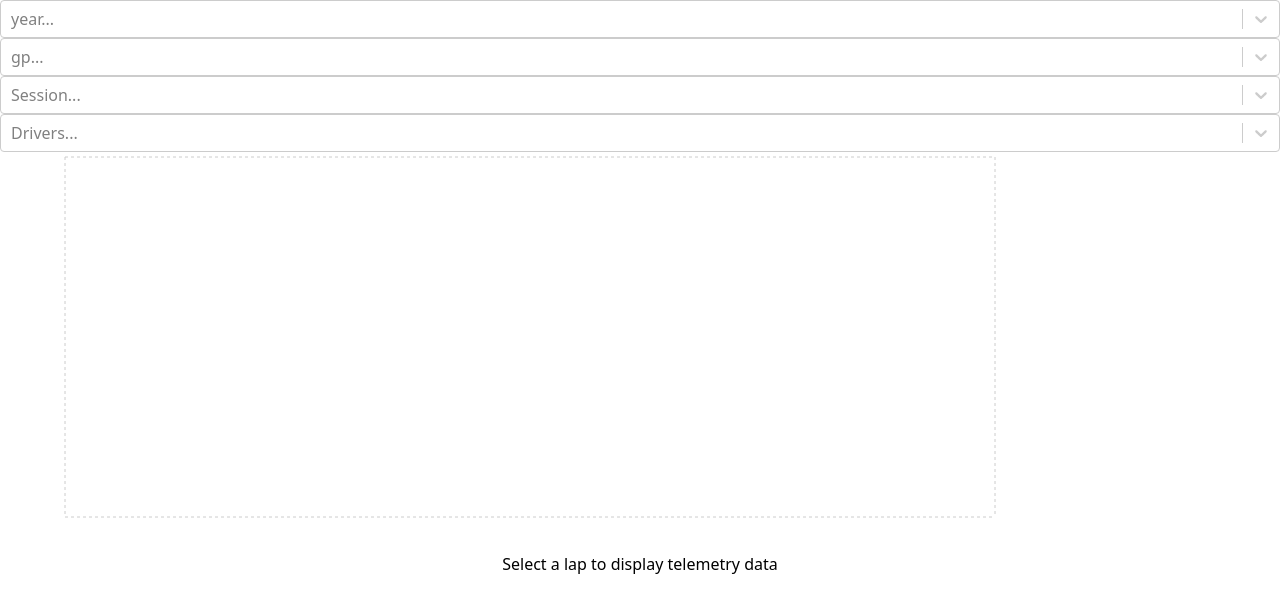
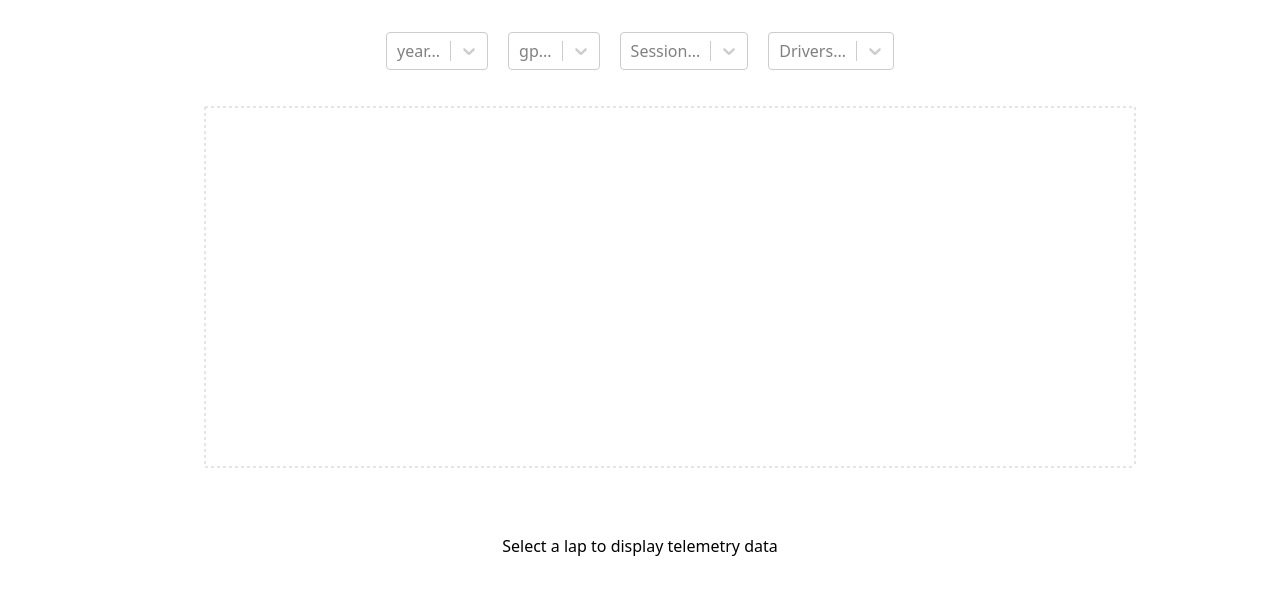
Before and after one commit to WeikeShi0730/f1-nerds-next, a Next.js app: page / in a window 1280 px wide. Shown: the top 612 px of the page. Built offline with nearby package versions, Linux system fonts and the light colour scheme.

Commit message:
added some css

```diff
--- a/components/lap-chart-graph.component.jsx
+++ b/components/lap-chart-graph.component.jsx
@@ -40,7 +40,7 @@ const LapChartGraph = ({ sessionData }) => {
   }, [sessionData]);
 
   return (
-    <div>
+    <div className="flex justify-center m-8">
       <LineChart width={1000} height={400} data={data ? data : []}>
         <CartesianGrid strokeDasharray="3 3" />
         <XAxis dataKey="lapNumber">
--- a/components/lap-chart.component.jsx
+++ b/components/lap-chart.component.jsx
@@ -8,16 +8,8 @@ const LapChartGraph = dynamic(() => import("./lap-chart-graph.component"), {
 import { server, years } from "../config";
 
 const LapChart = () => {
-  const {
-    year,
-    gp,
-    session,
-    driver,
-    setYear,
-    setGp,
-    setSession,
-    setDriver,
-  } = useContext(SelctionsContext);
+  const { year, gp, session, driver, setYear, setGp, setSession, setDriver } =
+    useContext(SelctionsContext);
 
   //********* states for fetched data *********/
   const [round, setRound] = useState();
@@ -79,6 +71,7 @@ const LapChart = () => {
       const res = await fetch(
         `${server}/api/year/${year}/weekend/${gp}/session/${session}/driver/${driver}`
       );
+
       const json = await res.json();
       const sessionData = json;
       setSessionData(sessionData);
@@ -124,7 +117,7 @@ const LapChart = () => {
 
   return (
     <>
-      <div>
+      <div className="flex m-8 justify-center space-x-5">
         <Select
           instanceId="year"
           value={year}
--- a/components/telemetry.component.jsx
+++ b/components/telemetry.component.jsx
@@ -44,13 +44,12 @@ const Telemetry = () => {
   }, [year, gp, session, driver, lap, condition]);
 
   return (
-    <div>
+    <div className="flex flex-col justify-center items-center m-8">
       <div>
-        <p className="text-center">
         {condition ? `${year.value} - ${gp.value} - ${session.value} - ${driver.value} - ${lap}` : "Select a lap to display telemetry data"}
-        </p>
       </div>
-      <TelemetryGraph telemetryData={telemetryData} />
+      <div>
+      <TelemetryGraph telemetryData={telemetryData} /></div>
     </div>
   );
 };
--- a/package.json
+++ b/package.json
@@ -12,7 +12,8 @@
     "react": "17.0.2",
     "react-dom": "17.0.2",
     "react-select": "^5.2.1",
-    "recharts": "^2.1.8"
+    "recharts": "^2.1.8",
+    "swr": "^1.1.2"
   },
   "devDependencies": {
     "autoprefixer": "^10.4.0",
```
Also changed, not shown: 1 other file (tests, documents, lock files or other folders).
